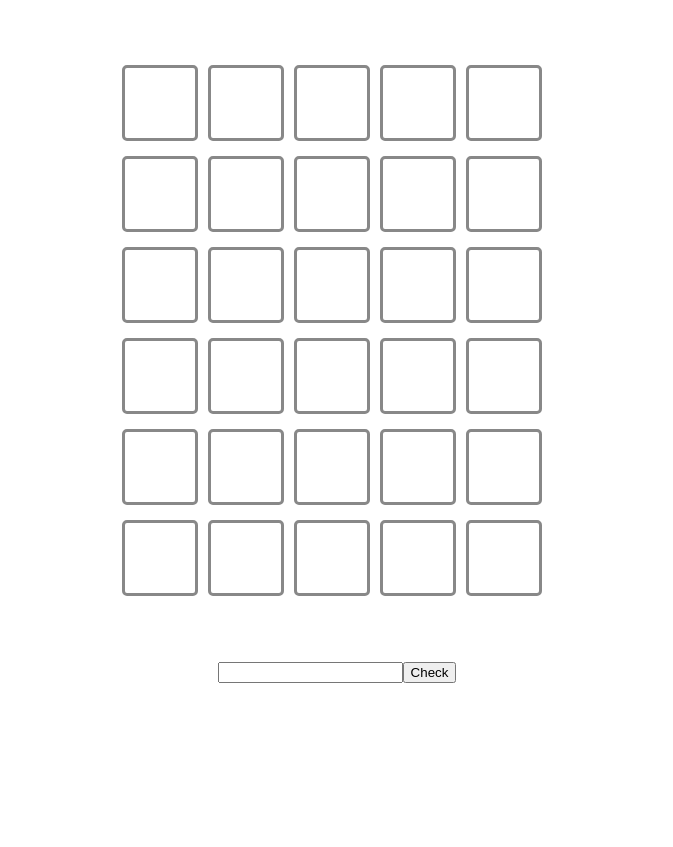
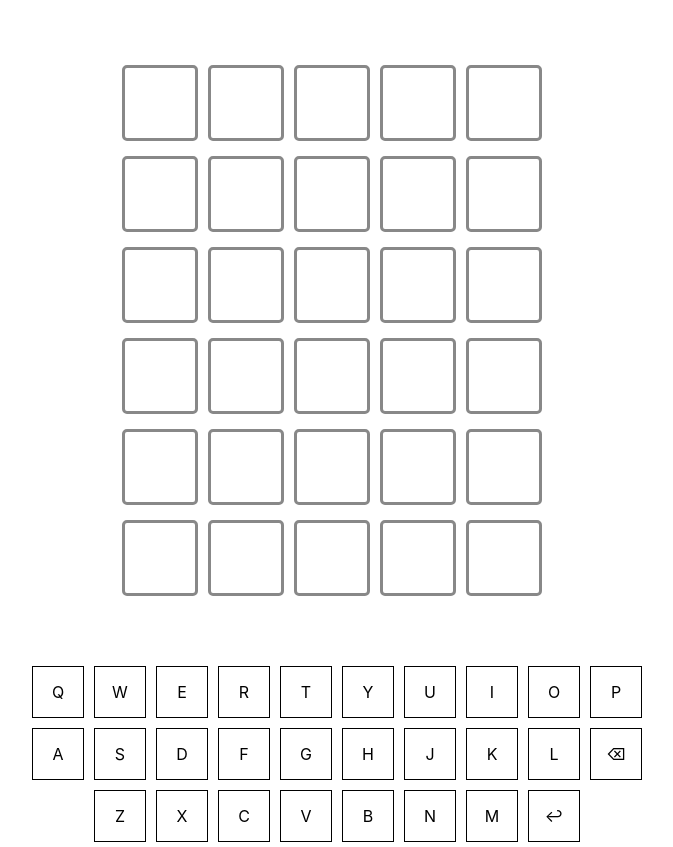
Before and after one commit to mblasque/termo-fake, a React (Create React App) app: page / in a window 1280 px wide. Shown: the whole page, without its empty margins (303-976 px from the left). Before the commit the page ends 800 px from the top, so only its background shows below. Built offline with nearby package versions, Linux system fonts and the light colour scheme.

Commit message:
Clean up + css improvements + keyboard

```diff
--- a/public/index.html
+++ b/public/index.html
@@ -24,7 +24,7 @@
       work correctly both with client-side routing and a non-root public URL.
       Learn how to configure a non-root public URL by running `npm run build`.
     -->
-    <title>React App</title>
+    <title>Termo Fake</title>
   </head>
   <body>
     <noscript>You need to enable JavaScript to run this app.</noscript>
--- a/src/Main.scss
+++ b/src/Main.scss
@@ -1,12 +1,55 @@
 $normal-box-size: 70px;
 $normal-font-size: 32px;
+$keyboard-box-size: 50px;
 
 $mobile-box-size: 50px;
 $mobile-font-size: 28px;
+$mobile-keyboard-box-size: 30px;
 
 .form {
   margin: auto;
   display: table;
+}
+
+.tf-kbd {
+  margin: auto;
+
+  > div {
+    justify-content: center;
+    display: inline-flex;
+    width: 100%;
+  }
+
+  .letter {
+    margin: 5px;
+    border: solid 1px;
+    height: $keyboard-box-size;
+    width: $keyboard-box-size;
+    display: flex;
+    cursor: pointer;
+
+    span {
+      margin: auto;
+    }
+
+    &.wrong {
+      background-color: lightgray;
+    }
+
+    &.existing {
+      background-color: lightyellow;
+    }
+
+    &.right {
+      background-color: lightgreen;
+    }
+
+    @media (max-width: 790px) {
+      margin: 2px;
+      height: $mobile-keyboard-box-size;
+      width: $mobile-keyboard-box-size;
+    }
+  }
 }
 
 .main-box {
@@ -41,7 +84,7 @@ $mobile-font-size: 28px;
       }
 
       &.wrong {
-                background-color: gray;
+        background-color: #aaaaaa;
       }
     }
   }
--- a/src/Main.tsx
+++ b/src/Main.tsx
@@ -1,94 +1,211 @@
-import { useState } from 'react';
-import { fiveWords } from './utils/words';
+import { useEffect, useState } from "react";
+import { fiveWords } from "./utils/words";
 
-import './Main.scss';
+import "./Main.scss";
+
+type MainObj = {
+  attempts: Attempt[];
+  wrongChars: string[];
+  existingChars: string[];
+  rightChars: string[];
+};
 
 type Attempt = {
-    letters: Letter[]
-}
+  letters: Letter[];
+};
 
 type Letter = {
-    letter: string,
-    decision: string
-}
+  letter: string;
+  decision: string;
+};
 
-var word = Array.from(fiveWords[Math.floor(Math.random() * 1000)].toUpperCase().normalize('NFD').replace(/[\u0300-\u036f]/g, ""));
+var word = fiveWords[Math.floor(Math.random() * 1000)].toUpperCase();
+
+var wordArray = Array.from(
+  fiveWords[Math.floor(Math.random() * 1000)]
+    .toUpperCase()
+    .normalize("NFD")
+    .replace(/[\u0300-\u036f]/g, "")
+);
+
+const keys = [
+  ["Q", "W", "E", "R", "T", "Y", "U", "I", "O", "P"],
+  ["A", "S", "D", "F", "G", "H", "J", "K", "L", "⌫"],
+  ["Z", "X", "C", "V", "B", "N", "M", "↩"],
+];
 
 function Main() {
   const [attemptNum, setAttemptNum] = useState<number>(0);
-    const [attempts] = useState<Attempt[]>([] as Attempt[]);
+  const [obj, setObj] = useState<MainObj>({
+    attempts: [{ letters: [] }],
+    wrongChars: [],
+    existingChars: [],
+    rightChars: [],
+  });
+
+  const onLetterPress = (key: string) => {
+    if (key === "↩") {
+      checkWord();
+      return;
+    }
+
+    if (key === "⌫") {
+      removeLastChar();
+      return;
+    }
+
+    var attempts = obj.attempts;
+
+    if (!attempts[attemptNum]) attempts.push({ letters: [] });
+
+    if (attempts[attemptNum].letters.length === 5) return;
+
+    attempts[attemptNum].letters.push({
+      letter: key,
+      decision: "",
+    } as Letter);
+
+    setObj({ ...obj });
+  };
+
+  const removeLastChar = () => {
+    obj.attempts[attemptNum].letters.splice(
+      obj.attempts[attemptNum].letters.length - 1,
+      1
+    );
+    setObj({ ...obj });
+  };
+
+  const onKeyPress = (event: KeyboardEvent) => {
+    const key = event.key.toUpperCase();
+
+    if (
+      keys[0].includes(key) ||
+      keys[1].includes(key) ||
+      keys[2].includes(key)
+    ) {
+      onLetterPress(key);
+    }
+
+    if (key === "ENTER") {
+      checkWord();
+    }
+
+    if (key === "BACKSPACE") {
+      removeLastChar();
+    }
+  };
+
+  useEffect(() => {
+    document.addEventListener("keydown", onKeyPress);
+
+    return () => {
+      document.removeEventListener("keydown", onKeyPress);
+    };
+  }, [attemptNum]);
 
   const checkWord = () => {
-        const typedStr = (document.getElementById("try") as HTMLInputElement).value.toUpperCase();
-
-        if (typedStr.length < 5) return;
-
     var rightChars = [] as String[];
     var existingChars = [] as String[];
 
-        for (let i = 0; i <= typedStr.length; i++)
-            if (word[i] === typedStr[i])
-                rightChars.push(typedStr[i])
+    var att = obj.attempts[attemptNum].letters;
+
+    if (att.length < 5) return;
+
+    for (let i = 0; i < att.length; i++)
+      if (wordArray[i] === att[i].letter) rightChars.push(att[i].letter);
+
+    const handleWrongChar = (char: string) => {
+      obj.wrongChars.push(char);
+      setObj({ ...obj });
+      return "wrong";
+    };
 
     const handleExistingChar = (char: string) => {
-            var qtyCharInWord = word.filter(x => x === char).length;
+      var qtyCharInWord = wordArray.filter((x) => x === char).length;
 
-            if (qtyCharInWord === rightChars.filter(x => x === char).length + existingChars.filter(x => x === char).length)
-                return "wrong";
+      if (
+        qtyCharInWord ===
+        rightChars.filter((x) => x === char).length +
+          existingChars.filter((x) => x === char).length
+      ) {
+        handleWrongChar(char);
+      }
 
-            existingChars.push(char)
+      existingChars.push(char);
+      obj.existingChars.push(char);
+      setObj({ ...obj });
       return "exist";
+    };
+
+    const handleRightChar = (char: string) => {
+      obj.rightChars.push(char);
+      setObj({ ...obj });
+      return "right";
     }
 
     const getDecision = (i: number) => {
-            return word[i] === typedStr[i]
-                ? "right"
-                : word.includes(typedStr[i])
-                    ? handleExistingChar(typedStr[i])
-                    : "wrong"
+      return wordArray[i] === att[i].letter
+        ? handleRightChar(att[i].letter)
+        : wordArray.includes(att[i].letter)
+        ? handleExistingChar(att[i].letter)
+        : handleWrongChar(att[i].letter);
+    };
+
+    for (let i = 0; i < att.length; i++) att[i].decision = getDecision(i);
+
+    if (attemptNum === 5) {
+      alert(word);
+      return;
     }
 
-        var letters = [] as Letter[];
+    setAttemptNum(attemptNum + 1);
+  };
 
-        for (let i = 0; i <= typedStr.length; i++) {
-            letters.push({
-                letter: typedStr[i],
-                decision: getDecision(i)
-            });
-        }
-
-        attempts.push({ letters: letters } as Attempt);
-        setAttemptNum(attemptNum + 1);
-        (document.getElementById("try") as HTMLInputElement).value = "";
-    }
-
-    return (<>
-        <div className='main-box'>
-            {[0, 1, 2, 3, 4, 5].map(attempt => {
+  return (
+    <>
+      <div className="main-box">
+        {[0, 1, 2, 3, 4, 5].map((attempt) => {
           return (
             <div className="attempt-box">
-                        {[0, 1, 2, 3, 4].map(letter => {
+              {[0, 1, 2, 3, 4].map((letter) => {
                 return (
-                                <div className={`letter-box ${attempts[attempt]?.letters[letter].decision}`}>
+                  <div
+                    className={`letter-box ${obj.attempts[attempt]?.letters[letter]?.decision}`}
+                  >
                     <span>
-                                        {attempts[attempt]?.letters[letter].letter}
+                      {obj.attempts[attempt]?.letters[letter]?.letter}
                     </span>
                   </div>
-                            )
-                        })}
-                    </div>)
+                );
               })}
             </div>
-        {attempts.length === 6 && <span>{word}</span>}
-        <div className='form'>
-            <form onSubmit={(e) => { e.preventDefault(); checkWord(); }}>
-                <input id="try" maxLength={5}></input>
-                <button>
-                    Check
-                </button>
-            </form>
+          );
+        })}
       </div>
-    </>);
+      <div className="tf-kbd">
+        {keys.map((line) => {
+          return (
+            <div>
+              {line.map((letter) => {
+                return (
+                  <div
+                    onClick={() => onLetterPress(letter)}
+                    className={`letter
+                    ${obj.rightChars.includes(letter) ? "right" : ""}
+                    ${obj.existingChars.includes(letter) ? "existing" : ""}
+                    ${obj.wrongChars.includes(letter) ? "wrong" : ""}`}
+                  >
+                    <span>{letter}</span>
+                  </div>
+                );
+              })}
+            </div>
+          );
+        })}
+      </div>
+    </>
+  );
 }
 
 export default Main;
```
Lines whose indentation alone changed are shown as unchanged.
